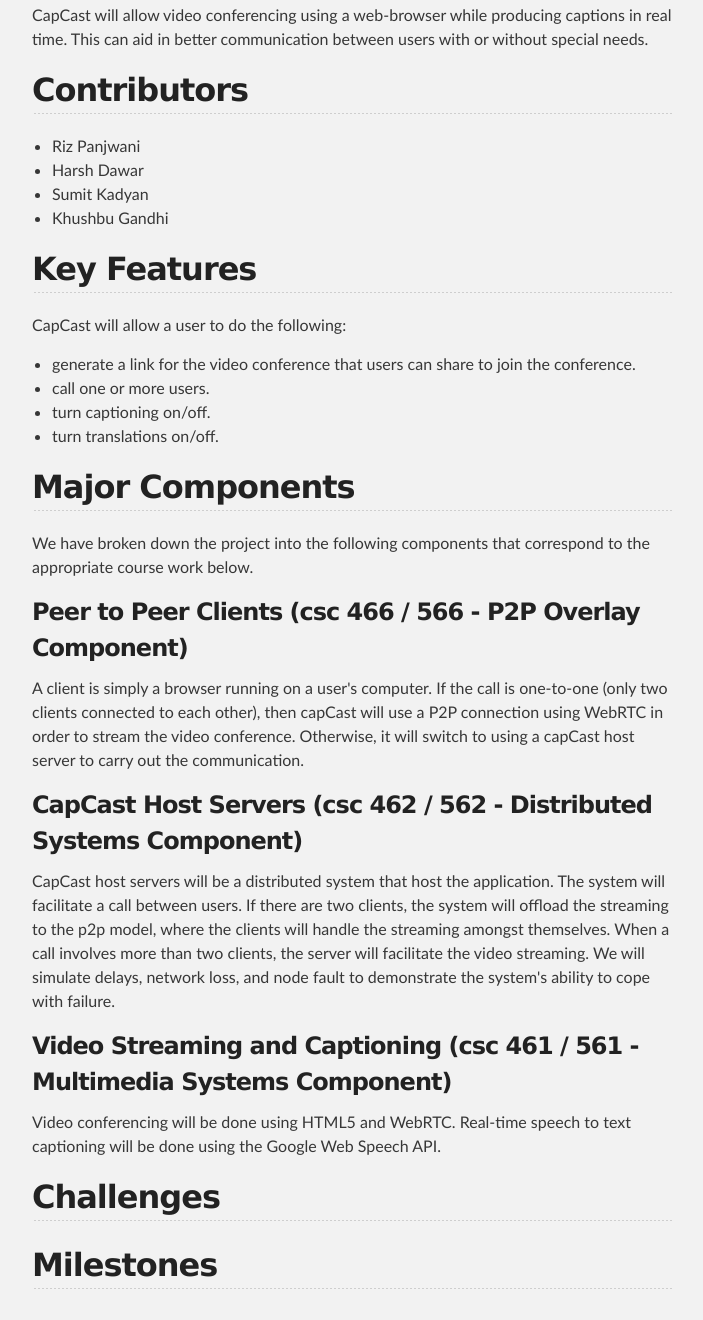
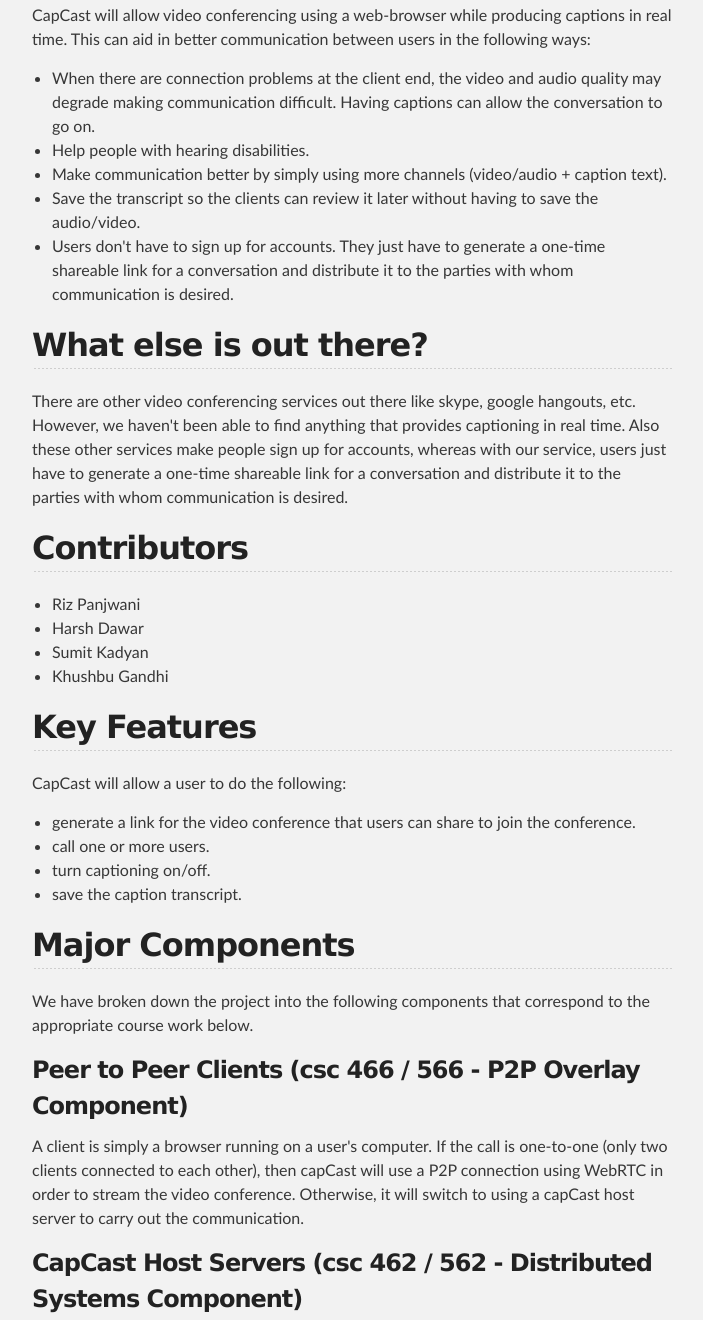
Before and after one commit to rpanjwani/capcast, a plain HTML site: page index.html in a window 1280 px wide. Shown: the part 452-1772 px from the top of the page, without its empty margins (288-991 px from the left). Drawn offline with Linux system fonts and the light colour scheme.

```diff
--- a/index.html
+++ b/index.html
@@ -37,9 +37,22 @@
 <p>A video conferencing app that produces speech to text captions in real time. This project will comprise of combined project work for Csc 462/562, Csc 466/566, and Csc 461/561.</p>
 
 <h2>
-<a id="usage" class="anchor" href="#usage" aria-hidden="true"><span class="octicon octicon-link"></span></a>Usage</h2>
+<a id="why" class="anchor" href="#why" aria-hidden="true"><span class="octicon octicon-link"></span></a>Why?</h2>
 
-<p>CapCast will allow video conferencing using a web-browser while producing captions in real time. This can aid in better communication between users with or without special needs. </p>
+<p>CapCast will allow video conferencing using a web-browser while producing captions in real time. This can aid in better communication between users in the following ways:</p>
+
+<ul>
+<li>When there are connection problems at the client end, the video and audio quality may degrade making communication difficult. Having captions can allow the conversation to go on.</li>
+<li>Help people with hearing disabilities.</li>
+<li>Make communication better by simply using more channels (video/audio + caption text).</li>
+<li>Save the transcript so the clients can review it later without having to save the audio/video.</li>
+<li>Users don't have to sign up for accounts. They just have to generate a one-time shareable link for a conversation and distribute it to the parties with whom communication is desired. </li>
+</ul>
+
+<h2>
+<a id="what-else-is-out-there" class="anchor" href="#what-else-is-out-there" aria-hidden="true"><span class="octicon octicon-link"></span></a>What else is out there?</h2>
+
+<p>There are other video conferencing services out there like skype, google hangouts, etc. However, we haven't been able to find anything that provides captioning in real time. Also these other services make people sign up for accounts, whereas with our service, users just have to generate a one-time shareable link for a conversation and distribute it to the parties with whom communication is desired. </p>
 
 <h2>
 <a id="contributors" class="anchor" href="#contributors" aria-hidden="true"><span class="octicon octicon-link"></span></a>Contributors</h2>
@@ -60,7 +73,7 @@
 <li>generate a link for the video conference that users can share to join the conference.</li>
 <li>call one or more users.</li>
 <li>turn captioning on/off.</li>
-<li>turn translations on/off.</li>
+<li>save the caption transcript.</li>
 </ul>
 
 <h2>
@@ -84,10 +97,14 @@
 <p>Video conferencing will be done using HTML5 and WebRTC. Real-time speech to text captioning will be done using the Google Web Speech API.</p>
 
 <h2>
-<a id="challenges" class="anchor" href="#challenges" aria-hidden="true"><span class="octicon octicon-link"></span></a>Challenges</h2>
+<a id="milestones-2015" class="anchor" href="#milestones-2015" aria-hidden="true"><span class="octicon octicon-link"></span></a>Milestones (2015)</h2>
 
-<h2>
-<a id="milestones" class="anchor" href="#milestones" aria-hidden="true"><span class="octicon octicon-link"></span></a>Milestones</h2>
+<ul>
+<li>Feb 16: Have the Host Servers up and running on a distributed system .... ( project 1 due in 462)</li>
+<li>Mar 2: </li>
+<li>Mar 16:</li>
+<li>Mar 23: Finalized system.</li>
+</ul>
       </section>
     </div>
 
```
Also changed, not shown: params.json (+1 -1 lines).
